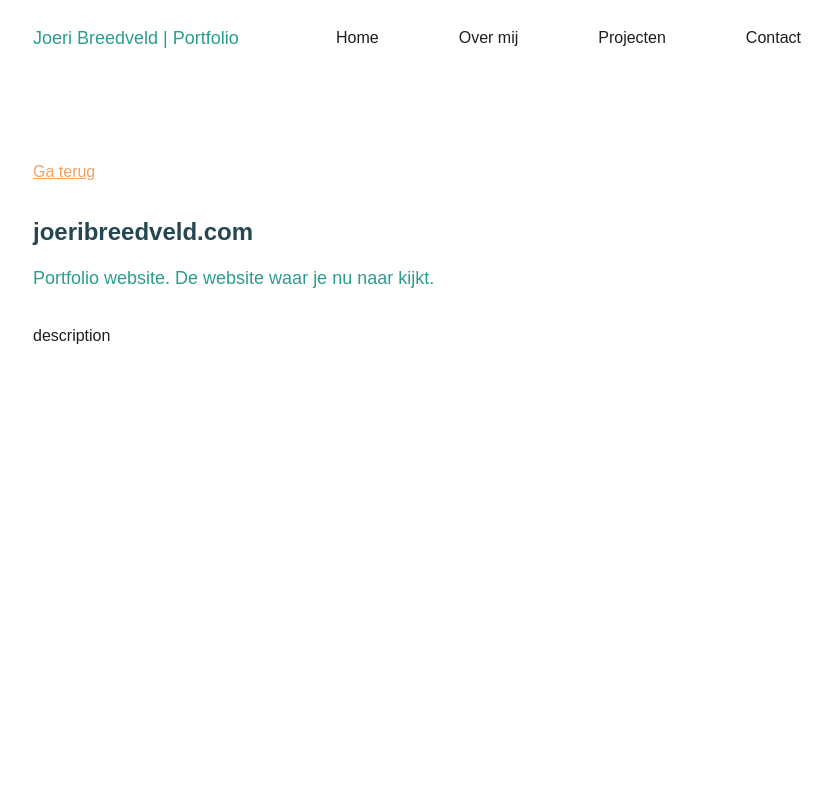
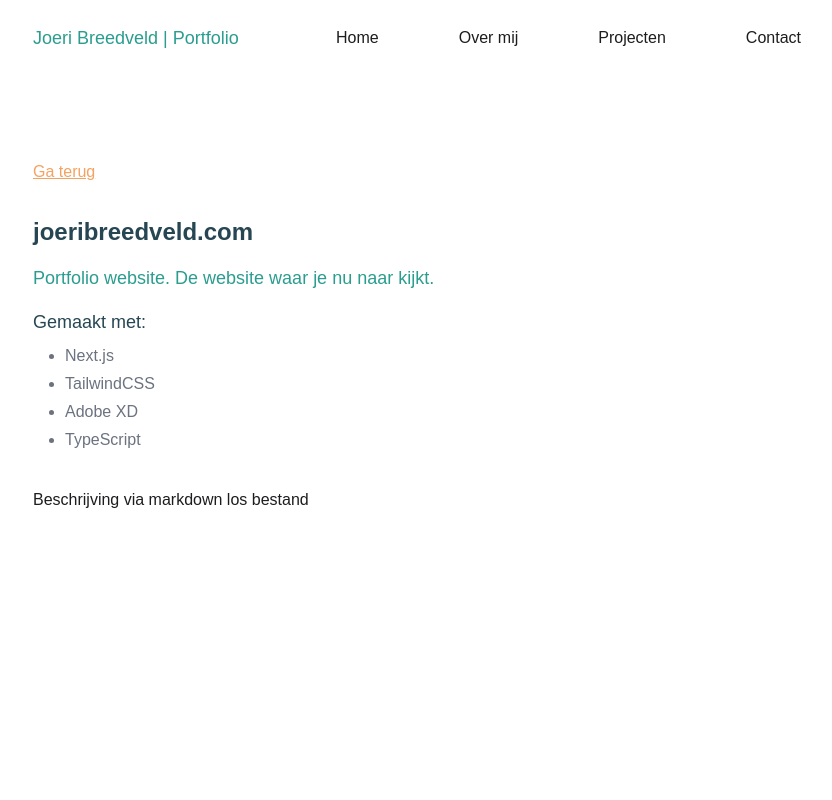
Before and after one commit to joeribreedveld/portfolio-website-v4, a Next.js app: page /projects/0 in a window 1280 px wide. Shown: the top 800 px of the page, without its empty margins (223-1055 px from the left). Built offline with nearby package versions, Linux system fonts and the light colour scheme.

Commit message:
feat(projects): add skill list to project page and change description placeholder

```diff
--- a/pages/projects/[id].tsx
+++ b/pages/projects/[id].tsx
@@ -24,6 +24,10 @@ export const getStaticProps = async (context: any) => {
 }
 
 const Project: NextPage = ({ project }: any) => {
+	const skillList = project.skills.map((skill: any) => {
+		return <li className='pb-1 ml-8 list-disc text-gray-500'>{skill}</li>
+	})
+
 	const router = useRouter()
 
 	return (
@@ -31,8 +35,10 @@ const Project: NextPage = ({ project }: any) => {
 			<button onClick={() => router.push("/projects")} className=' text-quaternary underline mb-8'>
 				Ga terug
 			</button>
-			<h1 className='font-bold text-2xl text-primary pb-4'>{project.title}</h1>
-			<p className='text-secondary text-lg pb-8'>{project.intro}</p>
+			<h2 className='font-bold text-2xl text-primary pb-4'>{project.title}</h2>
+			<p className='text-secondary text-lg pb-4'>{project.intro}</p>
+			<h3 className='text-lg text-primary pb-2'>Gemaakt met:</h3>
+			<ul className='pb-8'>{skillList}</ul>
 			<p>{project.description}</p>
 		</div>
 	)
--- a/public/assets/json/projects.json
+++ b/public/assets/json/projects.json
@@ -4,7 +4,7 @@
 		"title": "joeribreedveld.com",
 		"img": "/assets/img/joeribreedveld.jpg",
 		"intro": "Portfolio website. De website waar je nu naar kijkt.",
-		"description": "description",
+		"description": "Beschrijving via markdown los bestand",
 		"github": "https://github.com/duck1s/portfolio-website-v2",
 		"live": "https://joeribreedveld.com",
 		"skills": ["Next.js", "TailwindCSS", "Adobe XD", "TypeScript"],
@@ -16,7 +16,7 @@
 		"title": "oorsprongsdocumenten.nl",
 		"img": "/assets/img/oorsprongsdocumenten.jpg",
 		"intro": "MERN ecommerce website met support pagina en admin panel.",
-		"description": "description",
+		"description": "Beschrijving via markdown los bestand",
 		"github": "",
 		"live": "https://test.oorsprongsdocumenten.nl",
 		"skills": ["Next.js", "MERN", "Adobe XD", "TypeScript", "Node.js"],
@@ -28,7 +28,7 @@
 		"title": "Task Manager API",
 		"img": "/assets/img/taskmanagerapi.jpg",
 		"intro": "CRUD Restful API herbruikbaar voor andere projecten met CRUD.",
-		"description": "description",
+		"description": "Beschrijving via markdown los bestand",
 		"github": "https://github.com/duck1s/task-manager-api",
 		"live": "",
 		"skills": ["Node.js", "Express", "MongoDB", "Mongoose", "Rest API"],
@@ -40,7 +40,7 @@
 		"title": "Museum Online",
 		"img": "/assets/img/museumonline.jpg",
 		"intro": "HTML CSS museum website",
-		"description": "description",
+		"description": "Beschrijving via markdown los bestand",
 		"github": "https://github.com/duck1s/f1m2-museum-online",
 		"live": "https://32653.hosts1.ma-cloud.nl/F1M2BO/",
 		"skills": ["HTML", "CSS", "JavaScript"],
@@ -52,7 +52,7 @@
 		"title": "Portfolio Website V1",
 		"img": "/assets/img/portfoliowebsitev1.jpg",
 		"intro": "Mijn aller eerste portfolio website",
-		"description": "description",
+		"description": "Beschrijving via markdown los bestand",
 		"github": "https://github.com/duck1s/portfolio-website-v1",
 		"live": "http://32653.hosts1.ma-cloud.nl/JOERI/",
 		"skills": ["HTML", "CSS", "JavaScript"],
@@ -64,7 +64,7 @@
 		"title": "Portfolio Website V2",
 		"img": "/assets/img/portfoliowebsitev2.jpg",
 		"intro": "Mijn aller eerste website met Next.js",
-		"description": "description",
+		"description": "Beschrijving via markdown los bestand",
 		"github": "https://github.com/duck1s/portfolio-website-v3",
 		"live": "",
 		"skills": ["Next.js", "TypeScript", "Sass", "Adobe XD"],
@@ -76,7 +76,7 @@
 		"title": "Portfolio Website V3",
 		"img": "/assets/img/portfoliowebsitev3.jpg",
 		"intro": "Mijn derde portfolio website",
-		"description": "description",
+		"description": "Beschrijving via markdown los bestand",
 		"github": "https://github.com/duck1s/portfolio-website-v3",
 		"live": "https://joeribreedveld.com/",
 		"skills": ["Next.js", "TypeScript", "Sass", "Adobe XD"],
@@ -88,7 +88,7 @@
 		"title": "Duurzaam Huis",
 		"img": "/assets/img/duurzaamhuis.jpg",
 		"intro": "Duurzaamheid dashboard website",
-		"description": "description",
+		"description": "Beschrijving via markdown los bestand",
 		"github": "https://github.com/duck1s/f2m3-duurzaam-huis",
 		"live": "http://32653.hosts1.ma-cloud.nl/DUURZAAMHUIS/",
 		"skills": ["HTML", "CSS", "JavaScript", "ChartJS"],
@@ -100,7 +100,7 @@
 		"title": "JavaScript Stopwatch",
 		"img": "/assets/img/javascriptstopwatch.jpg",
 		"intro": "Vanilla JavaScript stopwatch",
-		"description": "description",
+		"description": "Beschrijving via markdown los bestand",
 		"github": "https://github.com/duck1s/javascript-stopwatch",
 		"live": "https://duck1s.github.io/javascript-stopwatch/",
 		"skills": ["HTML", "CSS", "JavaScript"],
@@ -112,7 +112,7 @@
 		"title": "MERN Workout Buddy",
 		"img": "/assets/img/mernworkoutbuddy.jpg",
 		"intro": "MERN Workout Tracking App",
-		"description": "description",
+		"description": "Beschrijving via markdown los bestand",
 		"github": "https://github.com/duck1s/mern-workout-buddy",
 		"live": "",
 		"skills": ["MongoDB", "Express.js", "React", "Node.js", "Mongoose"],
@@ -124,7 +124,7 @@
 		"title": "Laravel Blog",
 		"img": "/assets/img/laravelbreeze.jpg",
 		"intro": "Laravel Blog gemaakt met Breeze",
-		"description": "description",
+		"description": "Beschrijving via markdown los bestand",
 		"github": "https://github.com/duck1s/laravel-breeze",
 		"live": "",
 		"skills": ["Laravel", "Breeze", "JavaScript", "Sass", "TailwindCSS"],
@@ -136,7 +136,7 @@
 		"title": "Python CLI Calculator",
 		"img": "/assets/img/pythoncalculator.jpg",
 		"intro": "Python Calculator in command line",
-		"description": "description",
+		"description": "Beschrijving via markdown los bestand",
 		"github": "https://github.com/duck1s/python-cli-calculator",
 		"live": "",
 		"skills": ["Python"],
```
